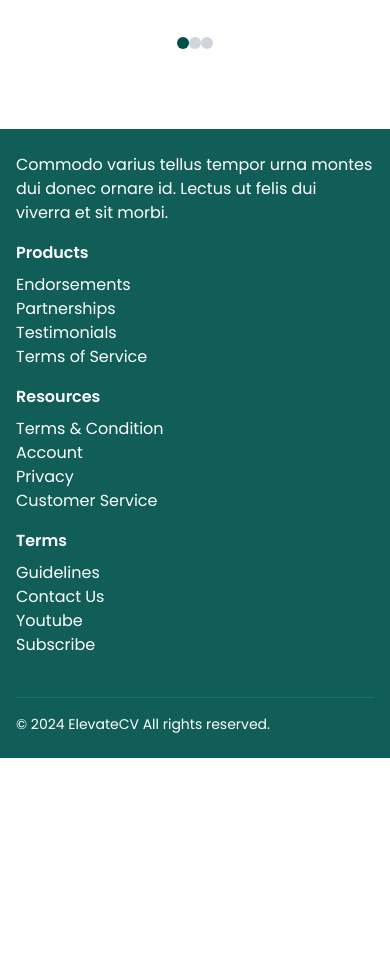
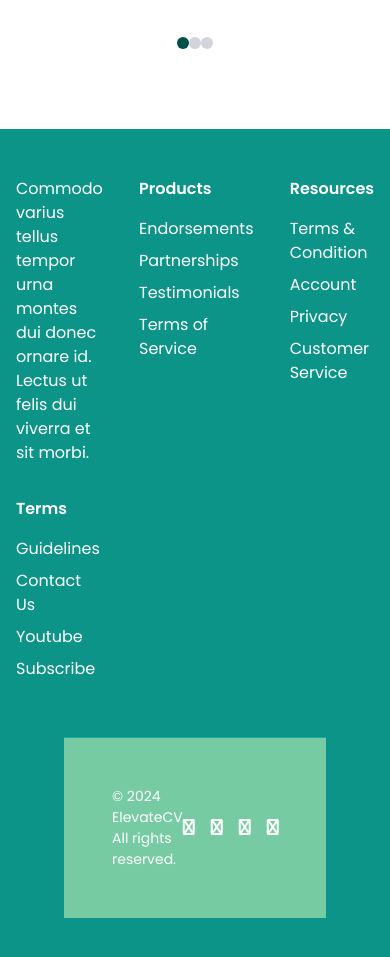
Before and after one commit to onuorachidimma/cv_maker, a React (Vite) app: page / in a window 390 px wide. Shown: the part 5060-6017 px from the top of the page. Before the commit the page ends 5818 px from the top, so only its background shows below. Built offline with nearby package versions, Linux system fonts and the light colour scheme; a web font is replaced by a local one.

Commit message:
feat.sp03

```diff
--- a/package.json
+++ b/package.json
@@ -10,6 +10,7 @@
     "preview": "vite preview"
   },
   "dependencies": {
+    "@fortawesome/fontawesome-free": "^6.6.0",
     "react": "^18.3.1",
     "react-dom": "^18.3.1",
     "react-icons": "^5.2.1",
--- a/src/layouts/footer/footer.jsx
+++ b/src/layouts/footer/footer.jsx
@@ -1,35 +1,36 @@
 // Footer.js
 import React from 'react';
+import styles from './footer.module.css';
 
 const Footer = () => {
   return (
-    <footer className="bg-teal-800 text-white py-6">
-      <div className="container mx-auto px-4 md:px-8">
-        <div className="flex flex-wrap justify-between">
-          <div className="w-full md:w-1/4 mb-4 md:mb-0">
+    <footer className={styles.footer}>
+      <div className={styles.container}>
+        <div className={styles.row}>
+          <div className={styles.col}>
             <p>Commodo varius tellus tempor urna montes dui donec ornare id. Lectus ut felis dui viverra et sit morbi.</p>
           </div>
-          <div className="w-full md:w-1/4 mb-4 md:mb-0">
-            <h4 className="font-semibold mb-2">Products</h4>
-            <ul>
+          <div className={styles.col}>
+            <h4 className={styles.heading}>Products</h4>
+            <ul className={styles.list}>
               <li>Endorsements</li>
               <li>Partnerships</li>
               <li>Testimonials</li>
               <li>Terms of Service</li>
             </ul>
           </div>
-          <div className="w-full md:w-1/4 mb-4 md:mb-0">
-            <h4 className="font-semibold mb-2">Resources</h4>
-            <ul>
+          <div className={styles.col}>
+            <h4 className={styles.heading}>Resources</h4>
+            <ul className={styles.list}>
               <li>Terms & Condition</li>
               <li>Account</li>
               <li>Privacy</li>
               <li>Customer Service</li>
             </ul>
           </div>
-          <div className="w-full md:w-1/4 mb-4 md:mb-0">
-            <h4 className="font-semibold mb-2">Terms</h4>
-            <ul>
+          <div className={styles.col}>
+            <h4 className={styles.heading}>Terms</h4>
+            <ul className={styles.list}>
               <li>Guidelines</li>
               <li>Contact Us</li>
               <li>Youtube</li>
@@ -37,20 +38,20 @@ const Footer = () => {
             </ul>
           </div>
         </div>
-        <div className="mt-6 flex flex-wrap justify-between items-center border-t border-teal-700 pt-4">
-          <p className="text-sm">© 2024 ElevateCV All rights reserved.</p>
-          <div className="flex space-x-4">
-            <a href="#" className="text-white hover:text-gray-300">
-              <i className="fab fa-instagram"></i>
+        <div className={styles.bottom}>
+          <p className={styles.copyright}>© 2024 ElevateCV All rights reserved.</p>
+          <div className={styles.social}>
+            <a href="#" className={styles.socialLink}>
+              <i className="fas fa-instagram"></i>
             </a>
-            <a href="#" className="text-white hover:text-gray-300">
-              <i className="fab fa-xing"></i>
+            <a href="#" className={styles.socialLink}>
+              <i className="fas fa-xing"></i>
             </a>
-            <a href="#" className="text-white hover:text-gray-300">
-              <i className="fab fa-facebook"></i>
+            <a href="#" className={styles.socialLink}>
+              <i className="fas fa-facebook"></i>
             </a>
-            <a href="#" className="text-white hover:text-gray-300">
-              <i className="fab fa-linkedin"></i>
+            <a href="#" className={styles.socialLink}>
+              <i className="fas fa-linkedin"></i>
             </a>
           </div>
         </div>
--- /dev/null
+++ b/src/layouts/footer/footer.module.css
@@ -0,0 +1,67 @@
+/* Footer.module.css */
+@import '@fortawesome/fontawesome-free/css/all.min.css';
+.footer {
+    background-color: #0d9488;
+    color: #fff;
+    padding: 3rem 0;
+  }
+
+  .container {
+    max-width: 1200px;
+    margin: 0 auto;
+    padding: 0 1rem;
+  }
+
+  .row {
+    display: flex;
+    flex-wrap: wrap;
+    justify-content: space-between;
+    margin: -1rem;
+  }
+
+  .col {
+    flex: 0 0 25%;
+    padding: 1rem;
+  }
+
+  .heading {
+    font-weight: 600;
+    margin-bottom: 1rem;
+  }
+
+  .list {
+    list-style: none;
+    padding: 0;
+  }
+
+  .list li {
+    margin-bottom: 0.5rem;
+  }
+
+  .bottom {
+    background-color: #77CBA2;
+    margin: 3rem;
+    padding: 3rem;
+    border-top: 1px solid #1baa9f;
+    display: flex;
+    justify-content: space-between;
+    align-items: center;
+  }
+
+  .copyright {
+    font-size: 0.875rem;
+  }
+
+  .social {
+    display: flex;
+    gap: 1rem;
+  }
+
+  .socialLink {
+    color: #fff;
+    transition: color 0.3s;
+  }
+
+  .socialLink:hover {
+    color: #e0e0e0;
+  }
```
Also changed, not shown: 1 other file (tests, documents, lock files or other folders).
